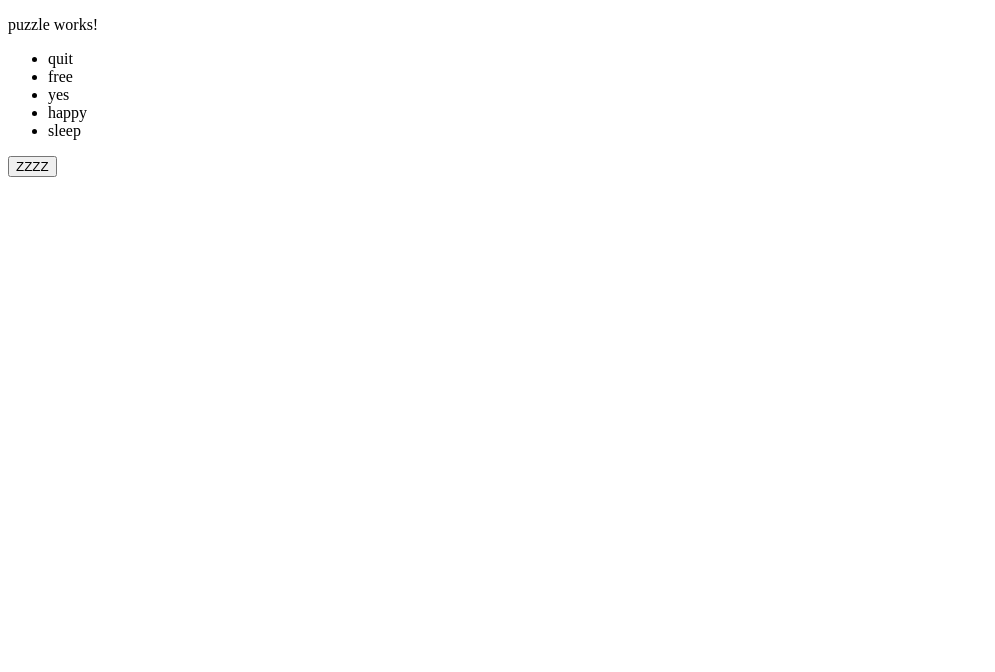
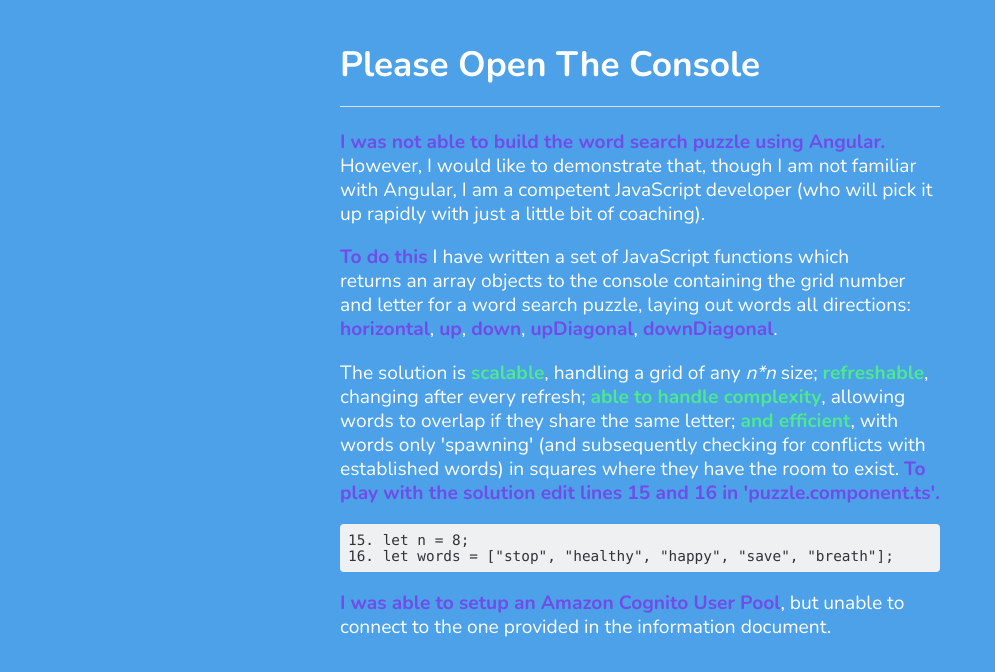
Before and after one commit to JoshInLisbon/wordPuzzle, an Angular app: page /puzzle in a window 1280 px wide. Shown: the top 672 px of the page, without its empty margins (0-995 px from the left). Built offline with nearby package versions, Linux system fonts and the light colour scheme.

Commit message:
front end for 'solutoin'

```diff
--- a/src/app/app.module.ts
+++ b/src/app/app.module.ts
@@ -12,7 +12,7 @@ import { PuzzleComponent } from './puzzle/puzzle.component';
   ],
   imports: [
     BrowserModule,
-    AppRoutingModule
+    AppRoutingModule,
   ],
   providers: [],
   bootstrap: [AppComponent]
--- a/src/app/puzzle/puzzle.component.html
+++ b/src/app/puzzle/puzzle.component.html
@@ -1,8 +1,30 @@
-<p>puzzle works!</p>
-<ul>
-    <li *ngFor="let word of words">
-        {{ word }}
-    </li>
-</ul>
-
-<button (click)="layout(['go', 'po', 'no'], 4)">ZZZZ</button>
+<div>
+    <h1>Please Open The Console</h1>
+    <p>
+        <strong>I was not able to build the word search puzzle using Angular.</strong>
+        However, I would like to demonstrate that, though I am not familiar with Angular,
+        I am a competent JavaScript developer (who will pick it up rapidly with just a
+        little bit of coaching).
+    </p>
+    <p>
+        <strong>To do this</strong> I have written a set of JavaScript functions which
+        returns an array objects to the console containing the grid number and letter for a word search puzzle,
+        laying out words all directions: <strong>horizontal</strong>, <strong>up</strong>,
+        <strong>down</strong>, <strong>upDiagonal</strong>, <strong>downDiagonal</strong>.
+    </p>
+    <p>
+        The solution is <strong class="green">scalable</strong>, handling a grid of any <i>n*n</i> size;
+        <strong class="green">refreshable</strong>, changing after every refresh;
+        <strong class="green">able to handle complexity</strong>, allowing words to overlap if they share the same letter;
+        <strong class="green">and efficient</strong>, with words only 'spawning' (and subsequently checking for
+        conflicts with established words) in squares where they have the room to exist.
+        <strong>To play with the solution edit lines 15 and 16 in 'puzzle.component.ts'.</strong>
+    </p>
+    <code>
+        15. let n = 8;<br>
+        16. let words = ["stop", "healthy", "happy", "save", "breath"];
+    </code>
+    <p>
+        <strong>I was able to setup an Amazon Cognito User Pool</strong>, but unable to connect to the one provided in the information document.
+    </p>
+</div>
--- a/src/app/puzzle/puzzle.component.less
+++ b/src/app/puzzle/puzzle.component.less
@@ -0,0 +1,36 @@
+div {
+    max-width: 600px;
+    margin: 40px auto;
+}
+
+h1 {
+    border-bottom: 1px solid #dee2e6;
+    font-size: 2.2rem;
+    padding-bottom: 0.5em;
+}
+
+p {
+    font-size: 1.2rem;
+    line-height: 1.25em;
+}
+
+strong {
+    font-weight: bold;
+    color: #714ce8;
+}
+
+.green {
+    color: #4ce892;
+}
+
+code {
+    display: block;
+    font-family: Consolas,Menlo,Monaco,Lucida Console,Liberation Mono,DejaVu Sans Mono,Bitstream Vera Sans Mono,Courier New,monospace,sans-serif;
+    background-color: #eff0f1;
+    padding: 8px;
+    color: #303336;
+    border-radius: 4px;
+    overflow: auto;
+    white-space: nowrap;
+    font-size: 0.9rem;
+}
--- a/src/app/puzzle/puzzle.component.ts
+++ b/src/app/puzzle/puzzle.component.ts
@@ -7,15 +7,13 @@ import * as _ from 'lodash';
   styleUrls: ['./puzzle.component.less']
 })
 export class PuzzleComponent implements OnInit {
-  words = ["quit", "free", "yes", "happy", "sleep"]
-  n = 8
 
   constructor() {}
 
   ngOnInit() {
 
-    let n = this.n
-    let words = this.words
+    let n = 8;
+    let words = ["stop", "healthy", "happy", "save", "breath"];
     let gridPositions = Array.from({length: n * n},(v,k)=>k+1);
     let map = [];
 
@@ -282,7 +280,7 @@ export class PuzzleComponent implements OnInit {
         map.push({num: num, letter: randLetter});
       });
 
-      console.table(map);
+      return map
     }
 
     // Add onlyUnique function for arrays
@@ -296,16 +294,8 @@ export class PuzzleComponent implements OnInit {
       })
     }
 
-    layout(words, n)
-    this.speak();
-  }
-
-  josh(thing) {
-    console.log(thing);
-  }
-
-  speak() {
-    console.log("SPEAK!");
+    layout(words, n);
+    console.table(map);
   }
 
 }
--- a/src/index.html
+++ b/src/index.html
@@ -6,6 +6,7 @@
   <base href="/">
   <meta name="viewport" content="width=device-width, initial-scale=1">
   <link rel="icon" type="image/x-icon" href="favicon.ico">
+  <link href="https://fonts.googleapis.com/css?family=Nunito:400,700&display=swap" rel="stylesheet">
 </head>
 <body>
   <app-root></app-root>
--- a/src/styles.less
+++ b/src/styles.less
@@ -1 +1,6 @@
 /* You can add global styles to this file, and also import other style files */
+* {
+    font-family: 'Nunito', sans-serif;
+    color: #fff;
+    background-color: #4ca1e8;
+}
```
